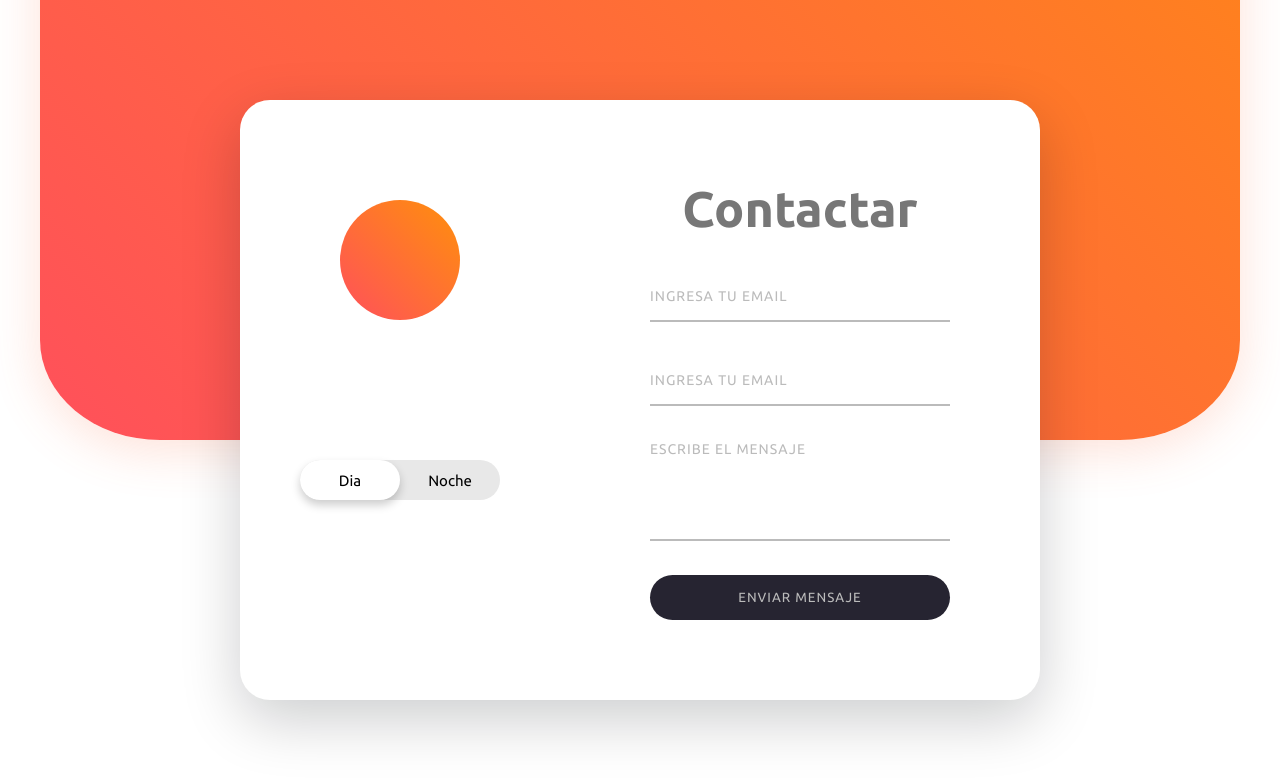
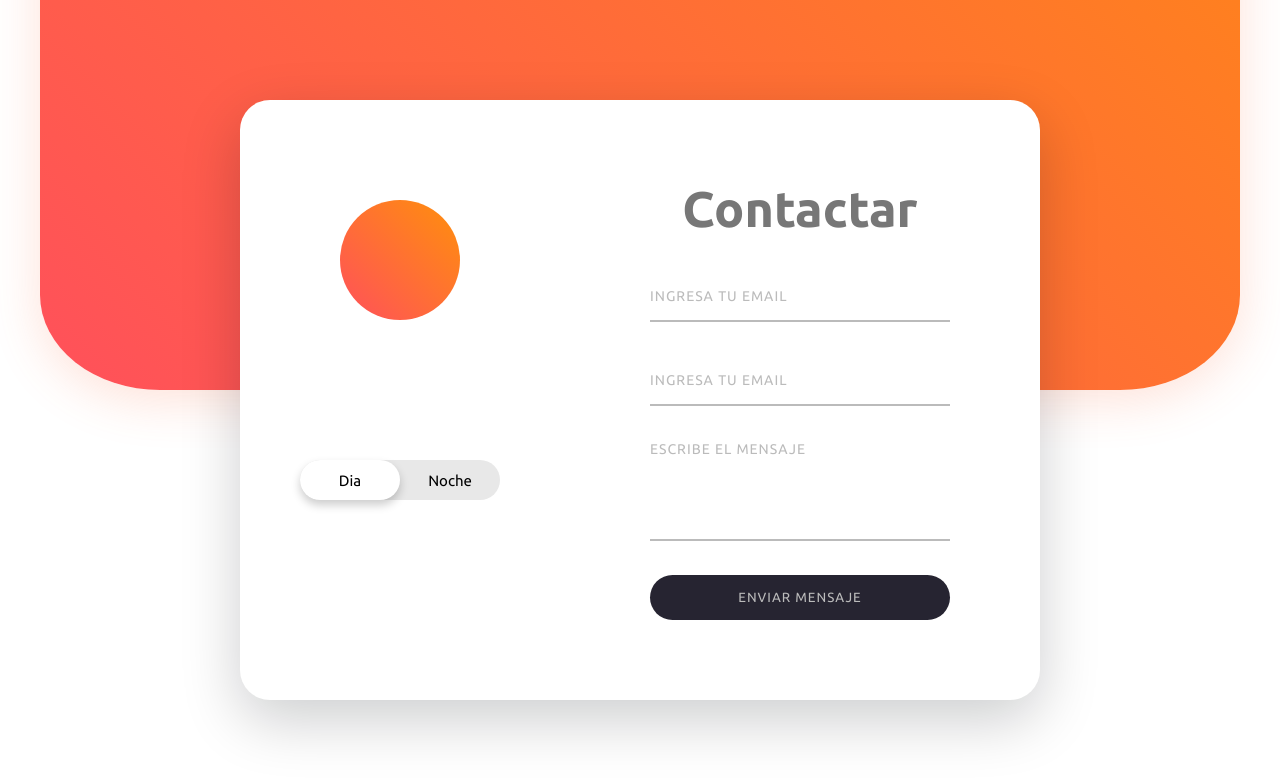
Before and after one commit to katitafranco/light-dark-contact-form, a plain HTML site: page index.html in a window 1280 px wide. Drawn offline with Linux system fonts and the light colour scheme.

Commit message:
Add estilos

```diff
--- a/css/estilos.css
+++ b/css/estilos.css
@@ -23,7 +23,7 @@ html {
 
 .fondo-redondeado {
   width: 120rem;
-  height: 100rem;
+  height: 95rem;
   border-radius: 10%;
   background: linear-gradient(225deg, #ff900b, #ff505b);
   position: absolute;
```
